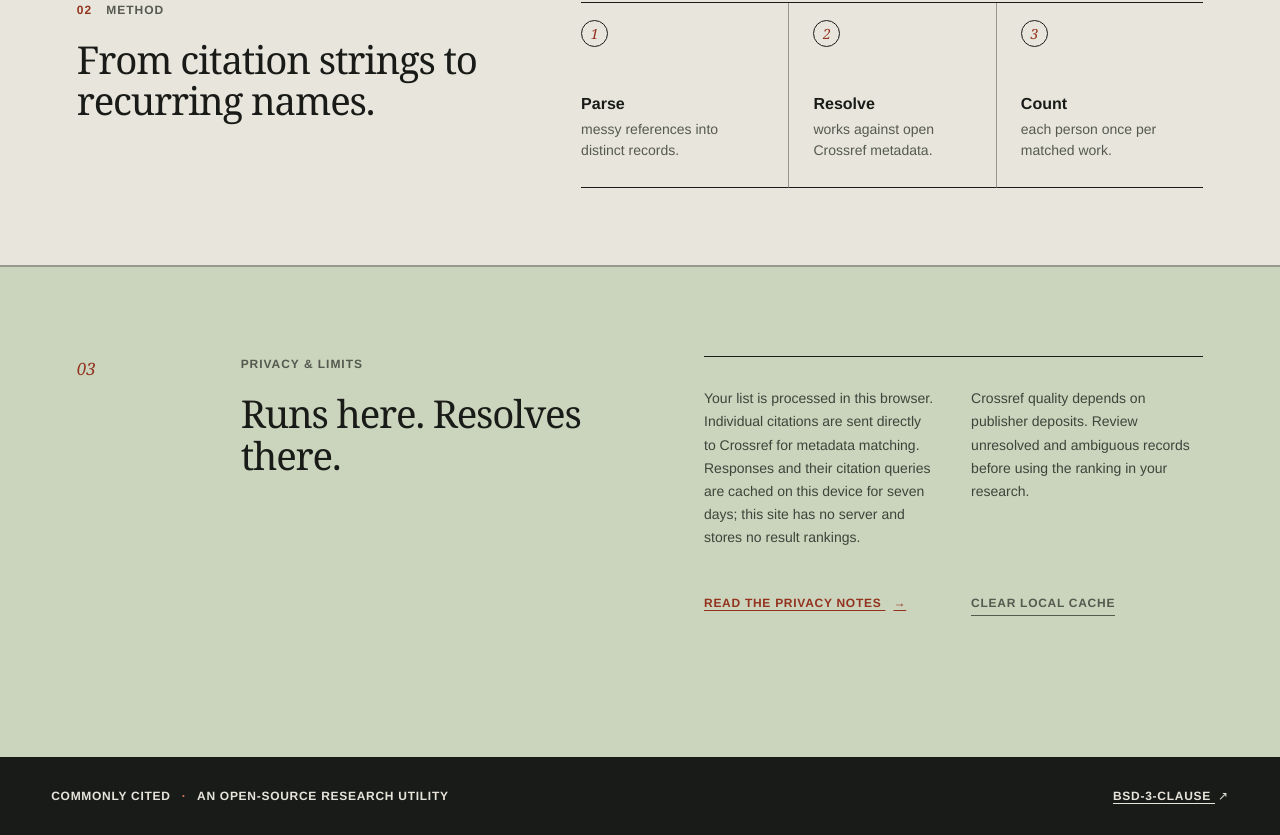
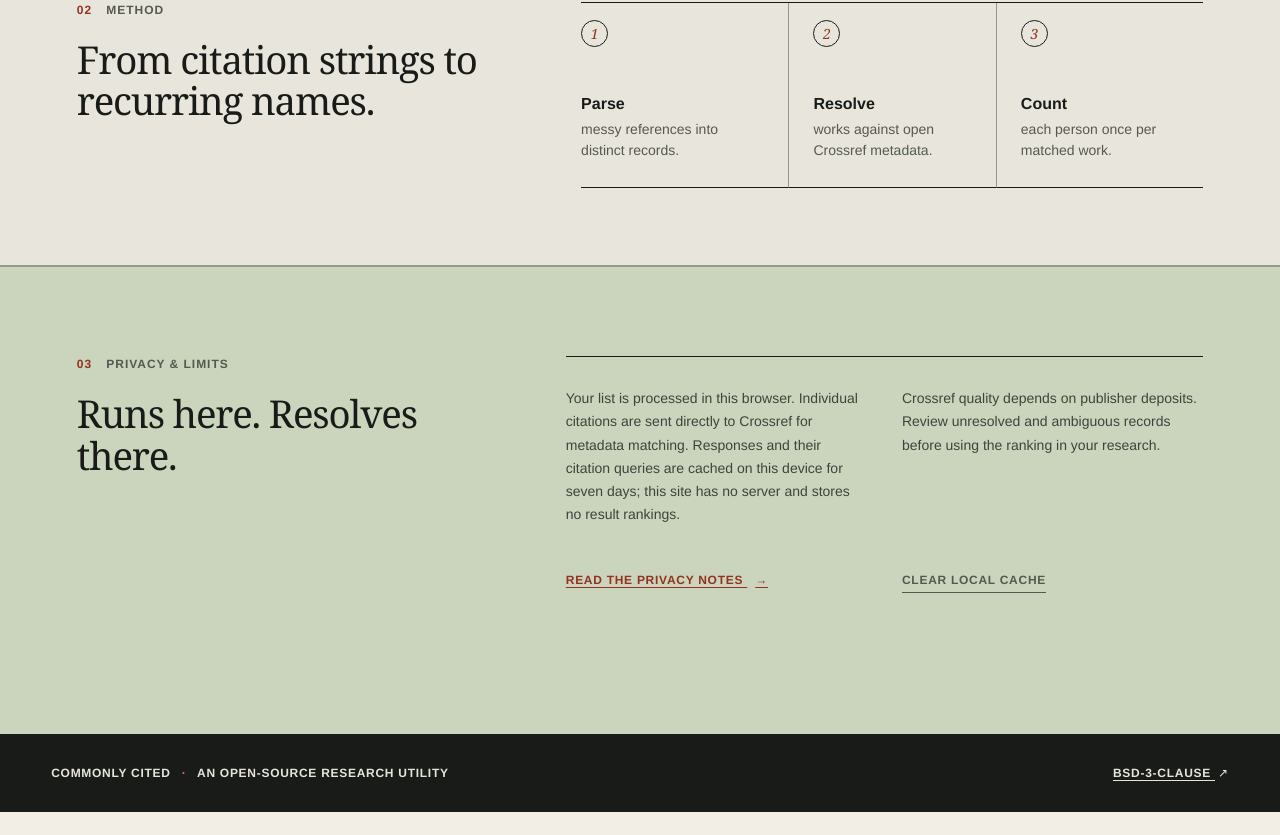
Before and after one commit to TomasOrtega/get-commonly-cited, a React (Vite) app in the folder web/: page / in a window 1280 px wide. Shown: the part 957-1792 px from the top of the page. After the commit the page ends 1769 px from the top, so only its background shows below. Built offline with nearby package versions, Linux system fonts and the light colour scheme.

Commit message:
style(web): simplify privacy section

```diff
--- a/web/src/App.tsx
+++ b/web/src/App.tsx
@@ -396,9 +396,8 @@ function App() {
         )}
 
         <section className="privacy-note" aria-labelledby="privacy-title">
-          <div className="privacy-index" aria-hidden="true">03</div>
           <div>
-            <p className="eyebrow">Privacy &amp; limits</p>
+            <p className="eyebrow"><span>03</span> Privacy &amp; limits</p>
             <h2 id="privacy-title">Runs here. Resolves there.</h2>
           </div>
           <div className="privacy-copy">
--- a/web/src/index.css
+++ b/web/src/index.css
@@ -1223,19 +1223,12 @@ details[open] .disclosure {
 
 .privacy-note {
   display: grid;
-  grid-template-columns: 0.2fr 0.8fr 1fr;
+  grid-template-columns: minmax(260px, 0.8fr) minmax(550px, 1.2fr);
   gap: clamp(30px, 5vw, 72px);
   align-items: start;
   padding: clamp(60px, 7vw, 96px) clamp(20px, 6vw, 96px);
   border-top: 1px solid var(--line-dark);
   background: var(--sage);
-}
-
-.privacy-index {
-  color: var(--accent-dark);
-  font-family: var(--serif);
-  font-size: 17px;
-  font-style: italic;
 }
 
 .privacy-copy {
@@ -1340,11 +1333,7 @@ footer p span {
   }
 
   .privacy-note {
-    grid-template-columns: 0.12fr 0.88fr;
-  }
-
-  .privacy-copy {
-    grid-column: 2;
+    grid-template-columns: 1fr;
   }
 }
 
@@ -1503,18 +1492,6 @@ footer p span {
   .audit-detail .alternatives {
     grid-column: 1;
   }
-
-  .privacy-note {
-    grid-template-columns: 1fr;
-  }
-
-  .privacy-index {
-    display: none;
-  }
-
-  .privacy-copy {
-    grid-column: 1;
-  }
 }
 
 @media (max-width: 480px) {
```
Also changed, not shown: 1 other file (tests, documents, lock files or other folders).
